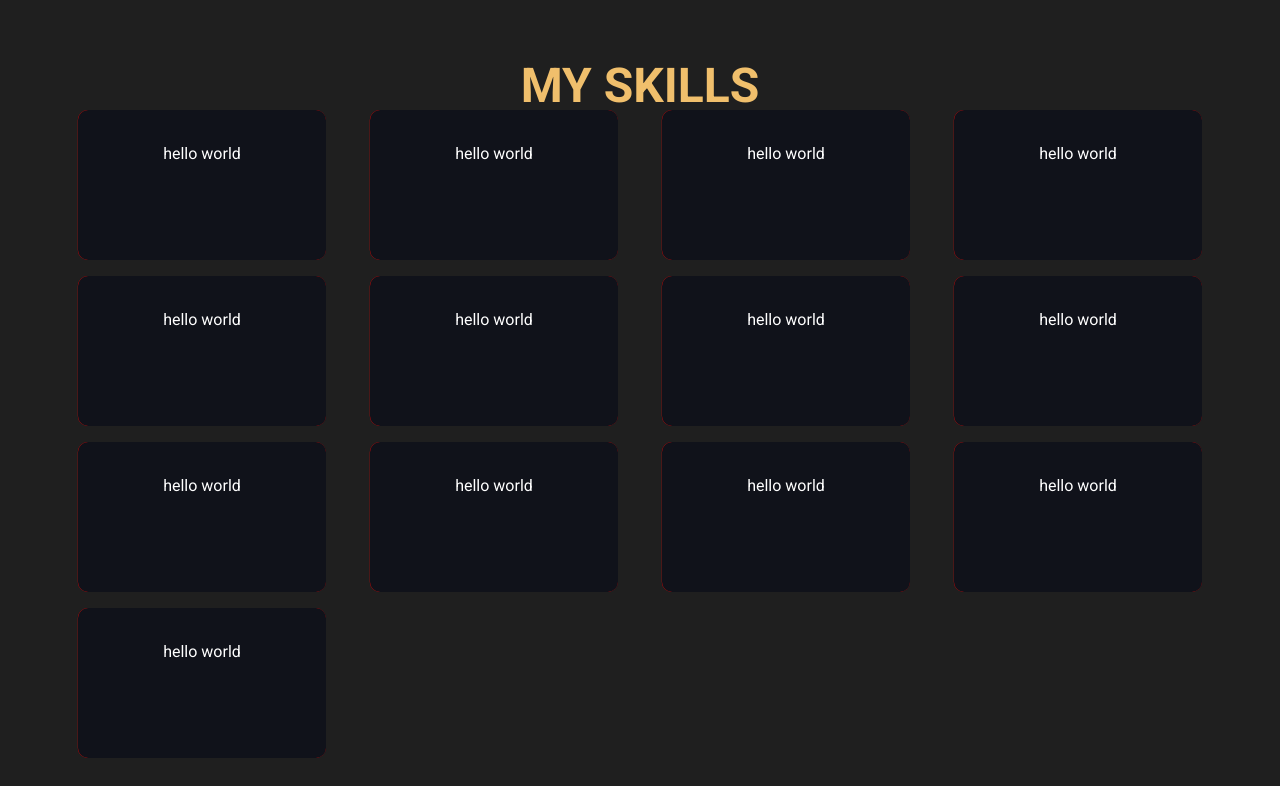
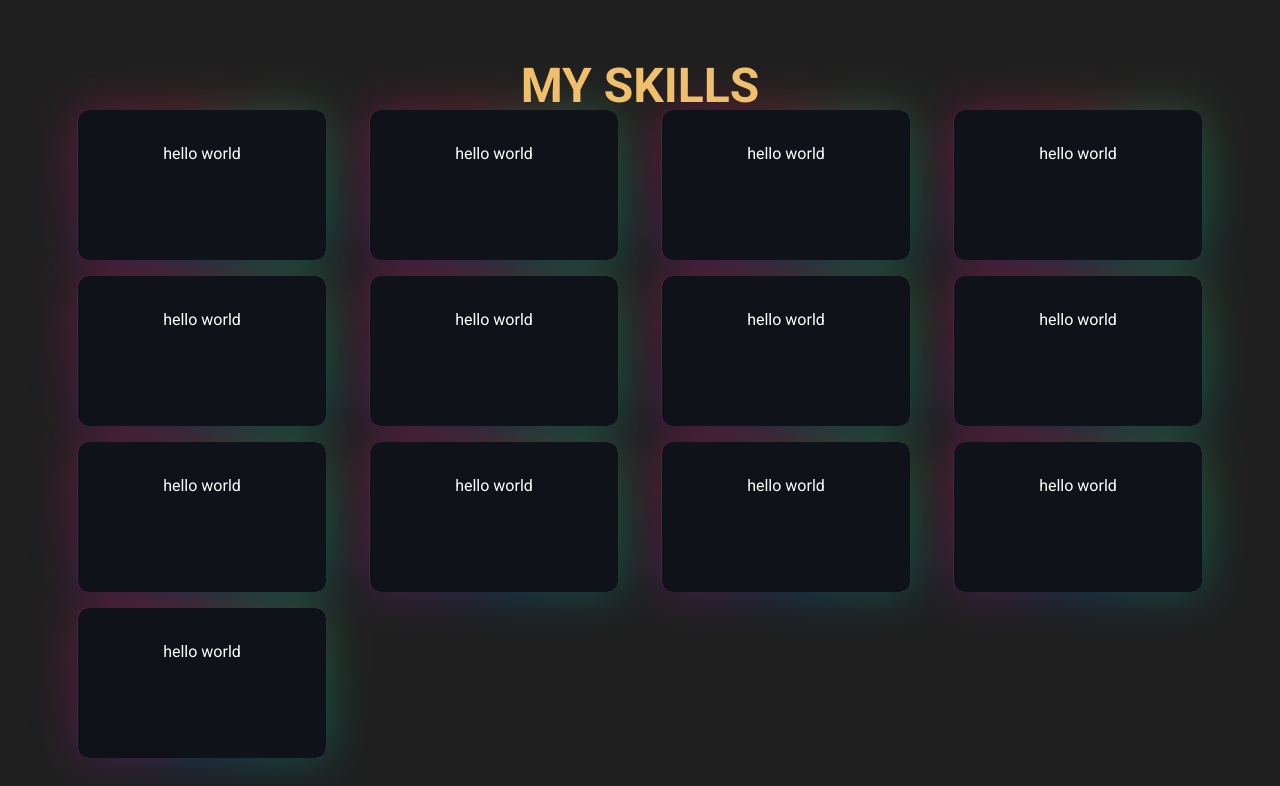
Before and after one commit to Arif-Islam21/developerPortfolio, a React (Vite) app: page / in a window 1280 px wide. Shown: the part 1114-1900 px from the top of the page. Built offline with nearby package versions, Linux system fonts and the light colour scheme.

Commit message:
design not aplied completely

```diff
--- a/src/index.css
+++ b/src/index.css
@@ -25,18 +25,40 @@ html {
   height: 150px;
 }
 
-.animate-card::after {
+@property --angle {
+  syntax: "<angle>";
+  initial-value: 0deg;
+  inherits: false;
+}
+
+.animate-card::after,
+.animate-card::before {
   content: "";
   position: absolute;
   height: 100%;
   width: 100%;
-  background: red;
+  background-image: conic-gradient(#ff4545, #00ff99, #006aff, #ff0095, #ff4545);
   top: 50%;
   left: 50%;
   translate: -50% -50%;
   z-index: -1;
-  padding: 30px;
+  padding: 10px 40px;
   border-radius: 10px;
+  animation: 3s spin linear infinite;
+}
+
+.animate-card::before {
+  filter: blur(1.5rem);
+  opacity: 0.3;
+}
+
+@keyframes spin {
+  from {
+    --angle: 0deg;
+  }
+  to {
+    --angle: 360deg;
+  }
 }
 
 /* #neon-cursor {
```
